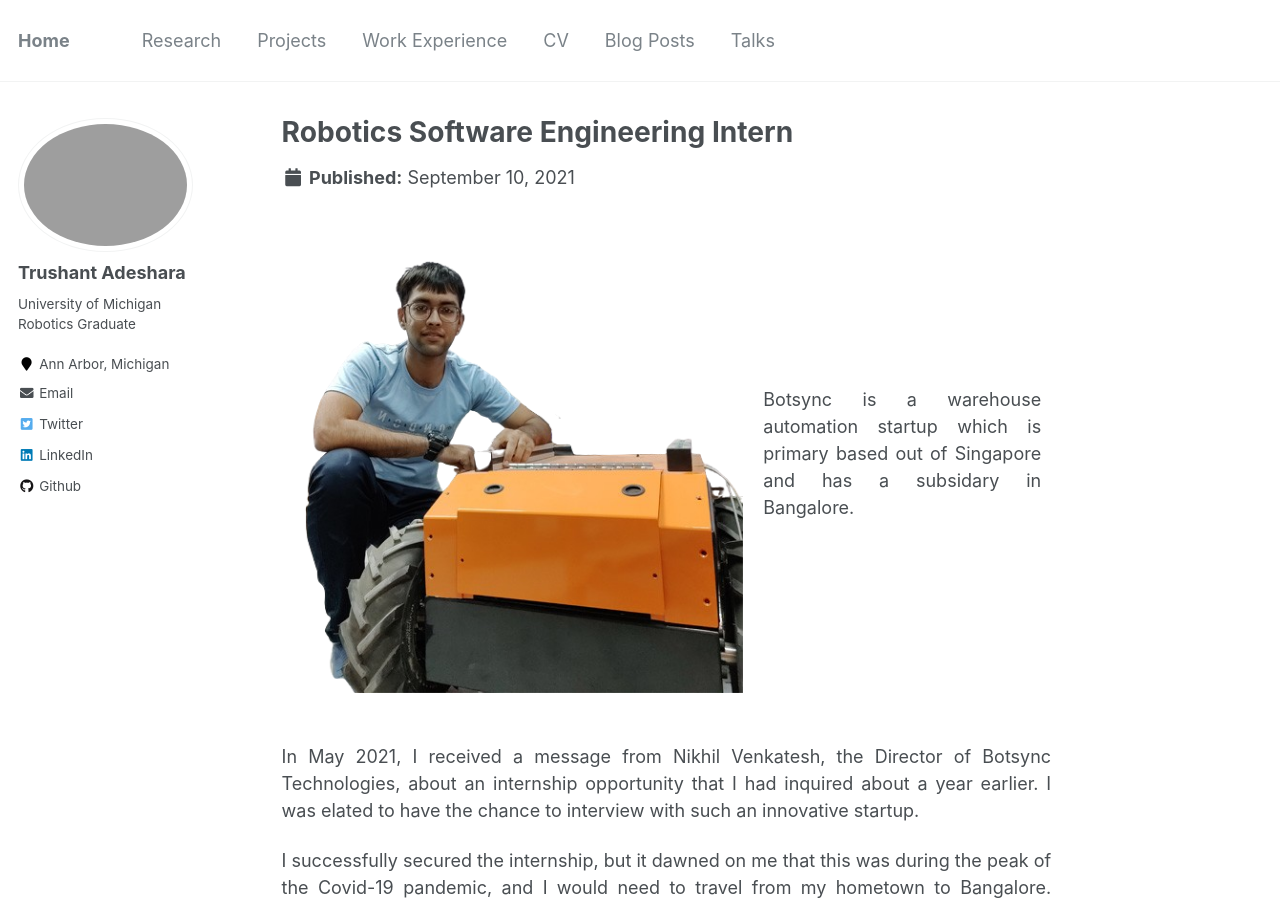
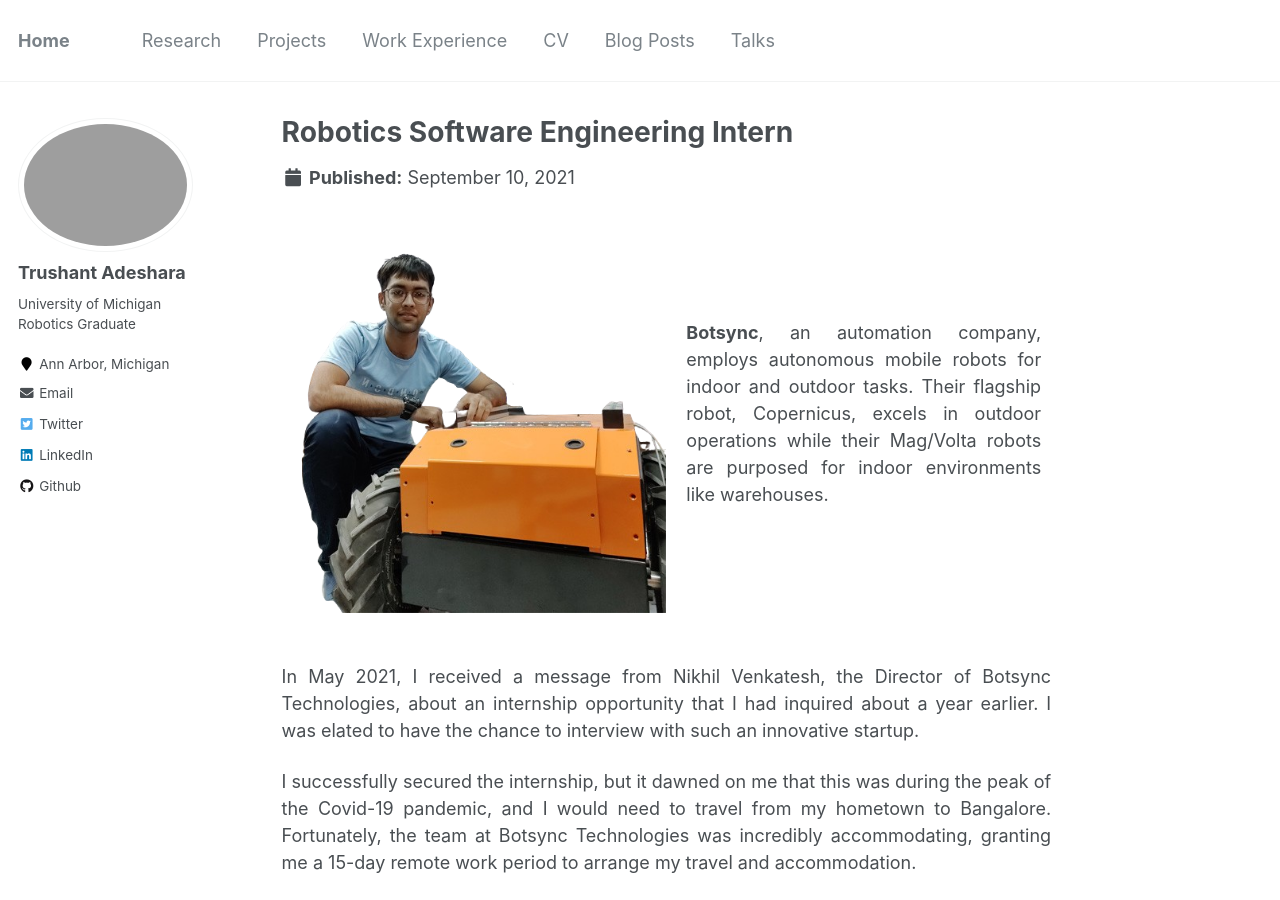
Before and after one commit to trushant05/trushant05.github.io, a Jekyll site: the page built from _work/2021-09-10-work-2.md, in a window 1280 px wide and 900 px high. Built offline with Jekyll 4.4.1, drawn with Linux system fonts in a browser that asks for light colours.

Commit message:
complete botsync work experience

```diff
--- a/_work/2021-09-10-work-2.md
+++ b/_work/2021-09-10-work-2.md
@@ -15,9 +15,9 @@ tags:
 
 <div style="display: flex; align-items: center;">
   <img src="/images/work/botsync/me.png" alt="Me hanging out with Copernius"
-    style="margin-right: 10px; max-width: 60%; height: auto;">
+    style="margin-right: 10px; max-width: 50%; height: auto;">
   <div style="padding: 10px; text-align: justify">
-    Botsync is a warehouse automation startup which is primary based out of Singapore and has a subsidary in Bangalore.
+    <b>Botsync</b>, an automation company, employs autonomous mobile robots for indoor and outdoor tasks. Their flagship robot, Copernicus, excels in outdoor operations while their Mag/Volta robots are purposed for indoor environments like warehouses.
   </div>
 </div>
 
```
